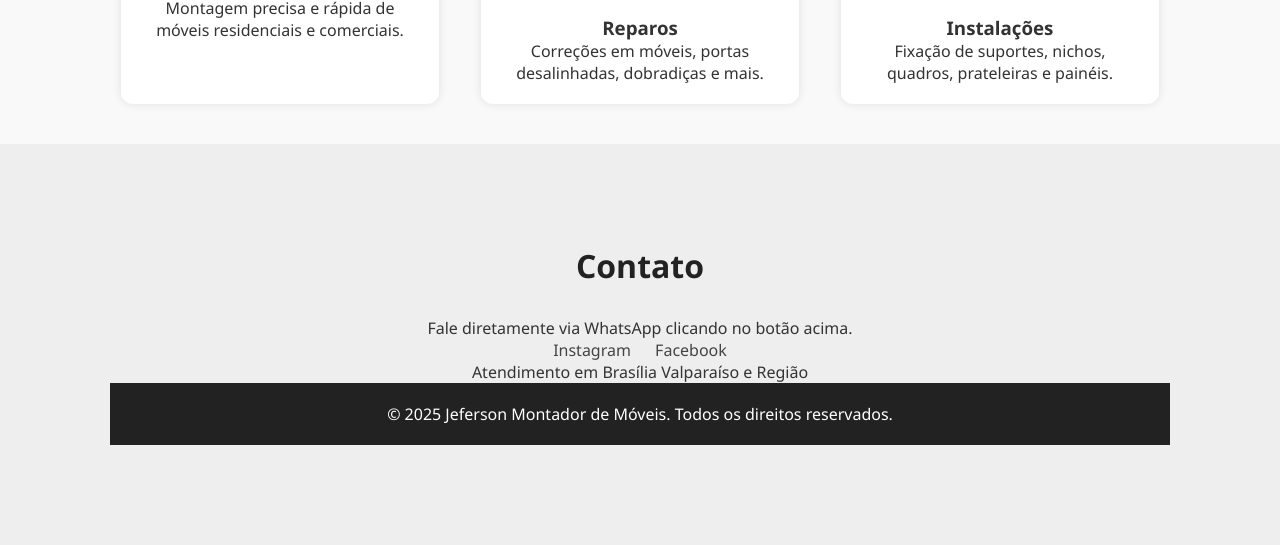
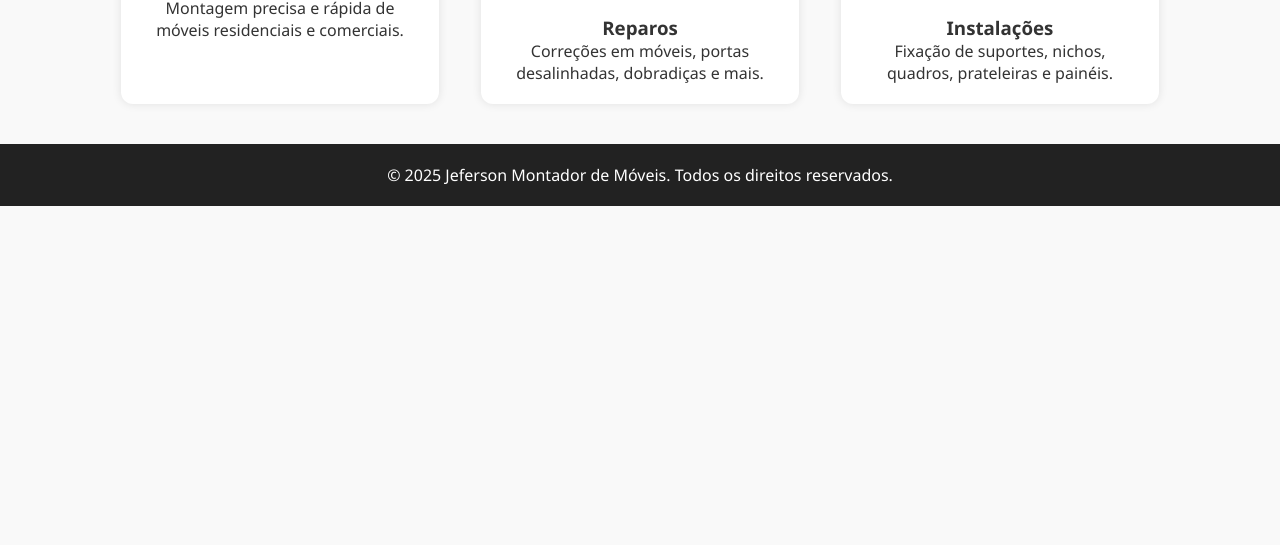
Before and after one commit to Mateus3211/Montador_Jeferson, a plain HTML site: page index.html in a window 1280 px wide. Shown: the part 694-1239 px from the top of the page. After the commit the page ends 900 px from the top, so only its background shows below. Drawn offline with Linux system fonts and the light colour scheme.

Commit message:
Update index.html

```diff
--- a/index.html
+++ b/index.html
@@ -40,17 +40,6 @@
   </section>
 
 
-  <section class="contato" id="contato">
-    <div class="container">
-      <h2>Contato</h2>
-      <p>Fale diretamente via WhatsApp clicando no botão acima.</p>
-      <div class="redes">
-        <a href="https://www.instagram.com/carvalhojjeff/">Instagram</a>
-        <a href="https://www.facebook.com/jeferson.carvalho22/">Facebook</a>
-      </div>
-      <p class="local">Atendimento em Brasília Valparaíso e Região
-
-
   <footer>
     <p>&copy; 2025 Jeferson Montador de Móveis. Todos os direitos reservados.</p>
   </footer>
```
